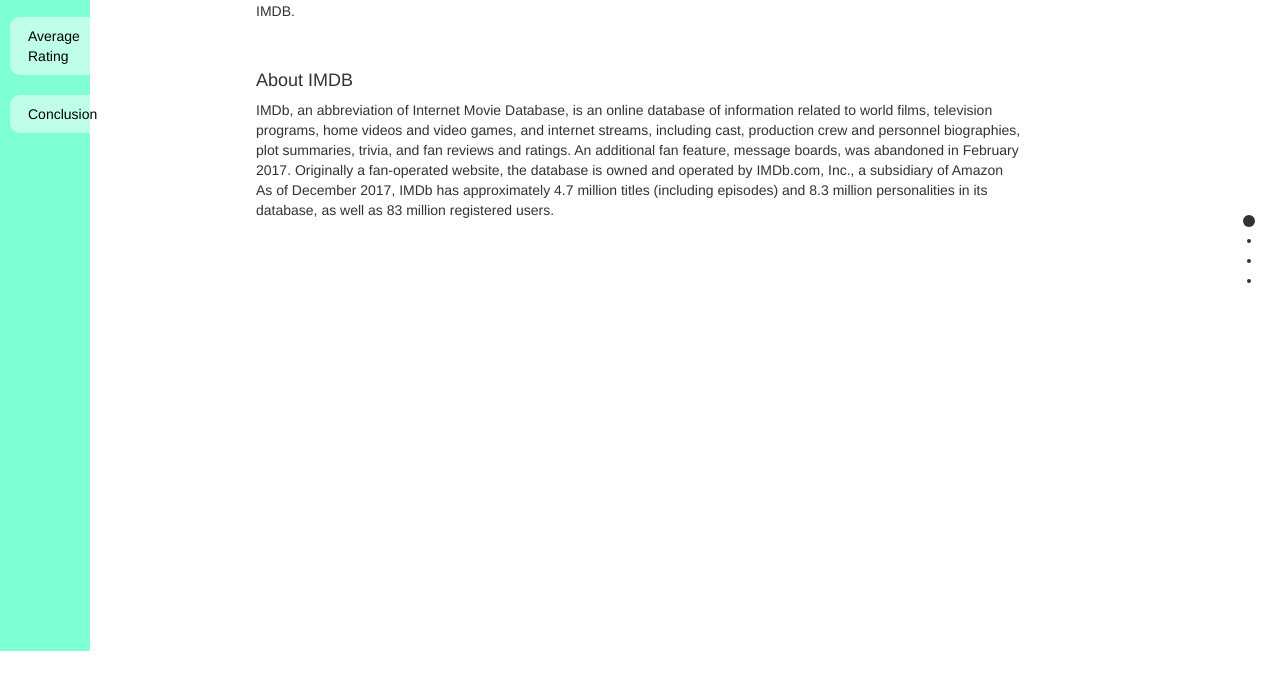
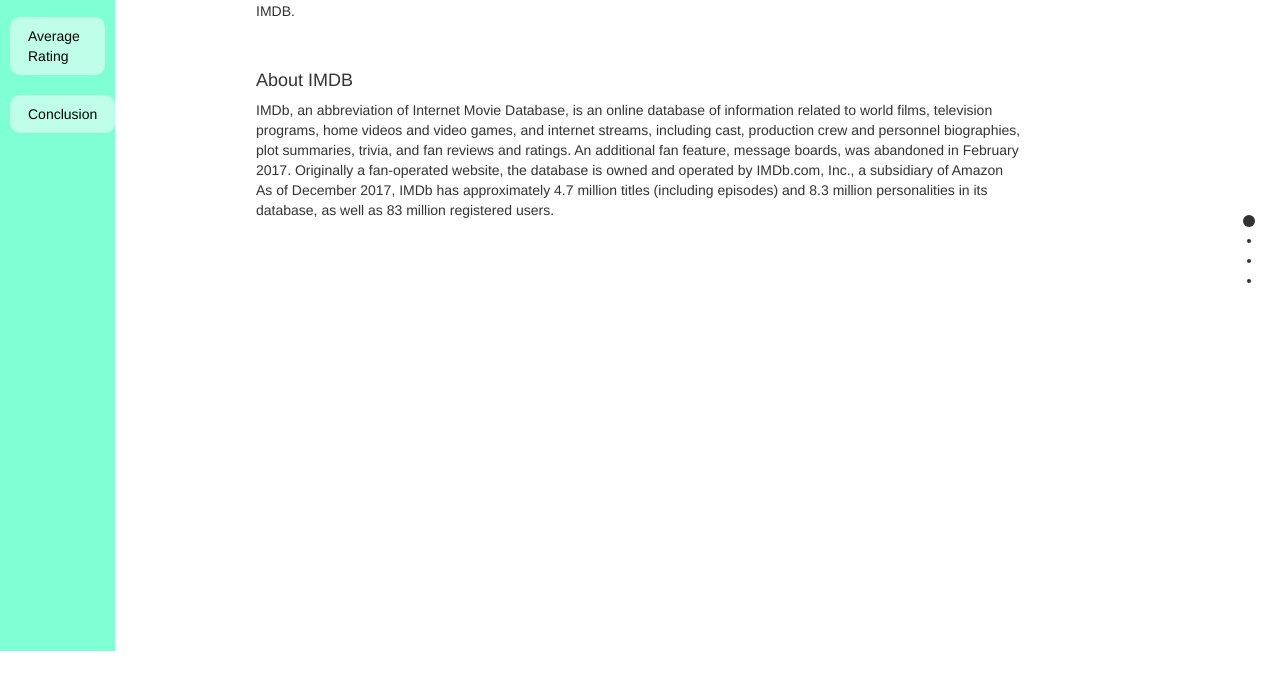
Before and after one commit to hemu243/demo-d3, a plain HTML site: page index.html in a window 1280 px wide. Shown: the part 149-837 px from the top of the page. Drawn offline with nearby package versions, Linux system fonts and the light colour scheme; a script that the page names is missing.

Commit message:
Fixing some styling issue

```diff
--- a/css/style.css
+++ b/css/style.css
@@ -127,7 +127,7 @@
 	left:0;
 	height: 100%;
 	z-index: 70;
-	width: 7%;
+	width: 9%;
 	padding: 0;
 	margin:0;
     background-color: #7effd4;
```
